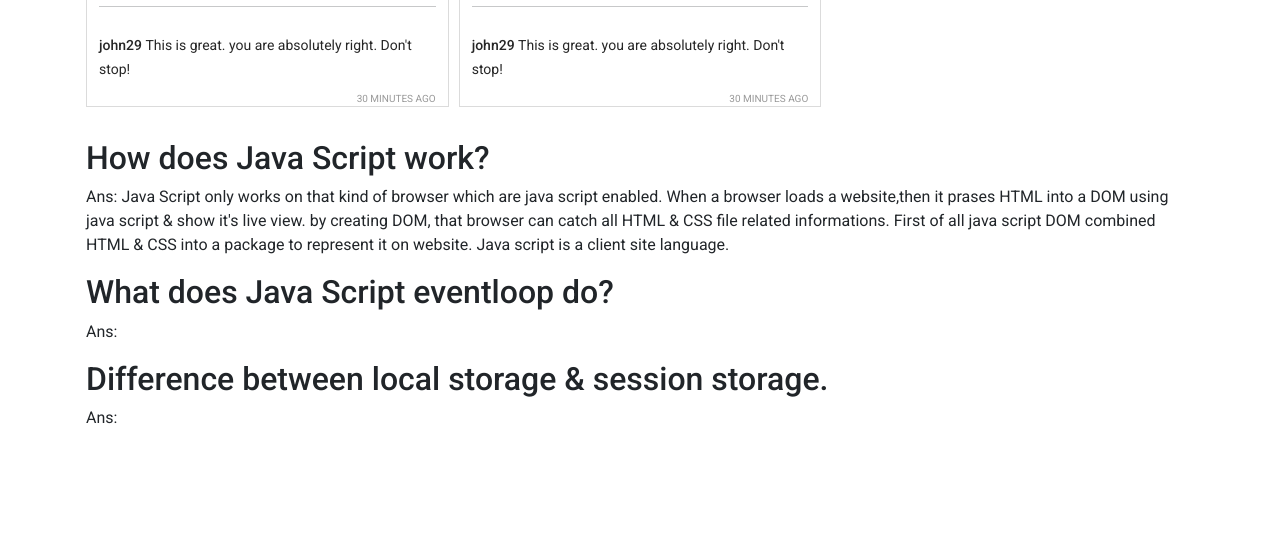
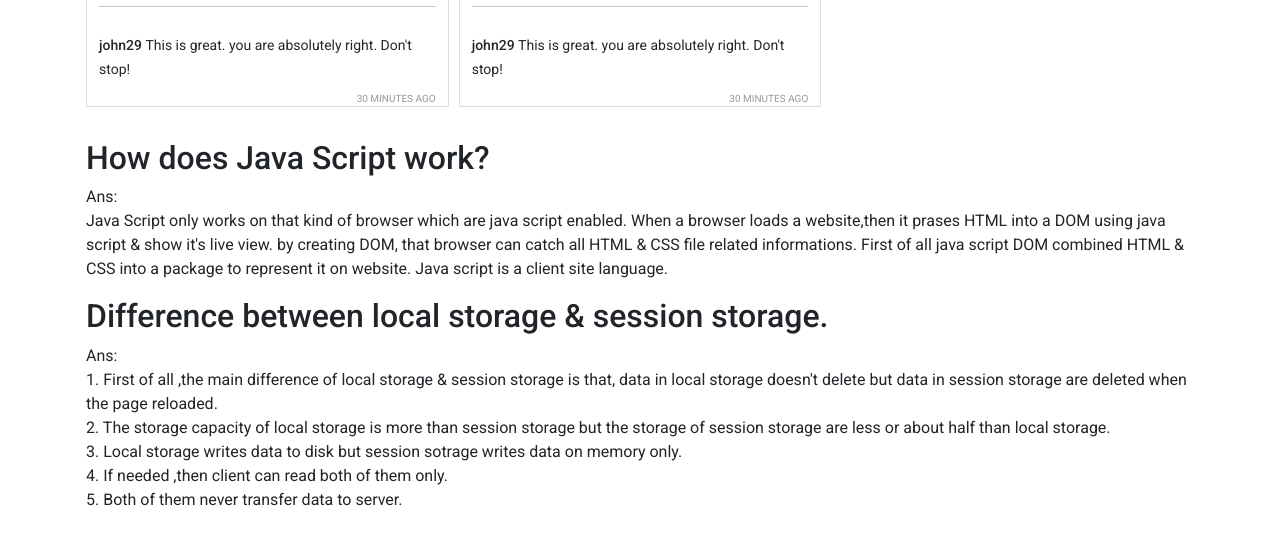
Before and after one commit to Md-Tur/insta-sohor-bug-fix-, a plain HTML site: page index.html in a window 1280 px wide. Shown: the part 1425-1969 px from the top of the page. Before the commit the page ends 1887 px from the top, so only its background shows below. Drawn offline with nearby package versions, Linux system fonts and the light colour scheme.

Commit message:
last question & answer added & finalize project

```diff
--- a/index.html
+++ b/index.html
@@ -57,23 +57,32 @@
             <h1>Reported posts</h1>
         </div>
     </main>
-    <section class="main container mx-auto p-3">
+    <section class="main container mx-auto p-3" id="questions">
         <h2>How does Java Script work?</h2>
         <p>
-            Ans: Java Script only works on that kind of browser which are java script enabled. When a browser loads a
+            Ans:
+            <br>
+            Java Script only works on that kind of browser which are java script enabled. When a browser loads a
             website,then it prases HTML into a DOM using java script & show it's live view. by creating DOM, that
             browser can catch all HTML & CSS file related informations. First of all java script DOM combined HTML & CSS
             into a package to represent it on website. Java script is a client site language.
         </p>
 
-        <h2>What does Java Script eventloop do?</h2>
-        <p>
-            Ans:
-        </p>
-
         <h2>Difference between local storage & session storage.</h2>
         <p>
             Ans:
+            <br>
+            1. First of all ,the main difference of local storage & session storage is that, data in local storage
+            doesn't delete but data in session storage are deleted when the page reloaded.
+            <br>
+            2. The storage capacity of local storage is more than session storage but the storage of session storage are
+            less or about half than local storage.
+            <br>
+            3. Local storage writes data to disk but session sotrage writes data on memory only.
+            <br>
+            4. If needed ,then client can read both of them only.
+            <br>
+            5. Both of them never transfer data to server.
         </p>
     </section>
     <footer></footer>
--- a/js/app.js
+++ b/js/app.js
@@ -39,12 +39,14 @@ const switchTab = (id) => {
     document.getElementById("liked").style.display = "block";
     document.getElementById("posts").style.display = "none";
     document.getElementById("reported").style.display = "none";
+    document.getElementById("questions").style.display = "none";
 
     displayLikedPosts();
   } else {
     document.getElementById("reported").style.display = "block";
     document.getElementById("posts").style.display = "none";
     document.getElementById("liked").style.display = "none";
+    document.getElementById("questions").style.display = "none";
 
     displayReportedPosts();
   }
```
